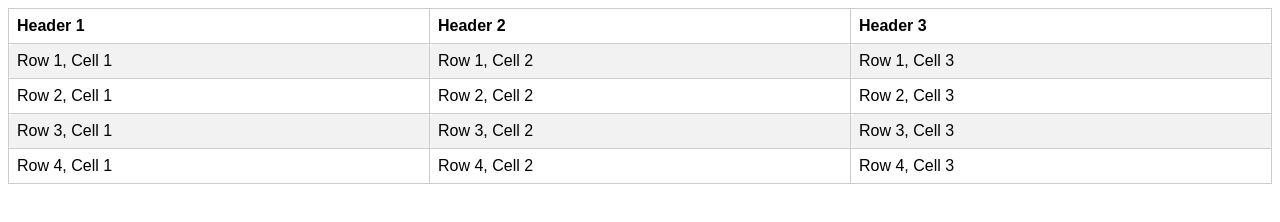
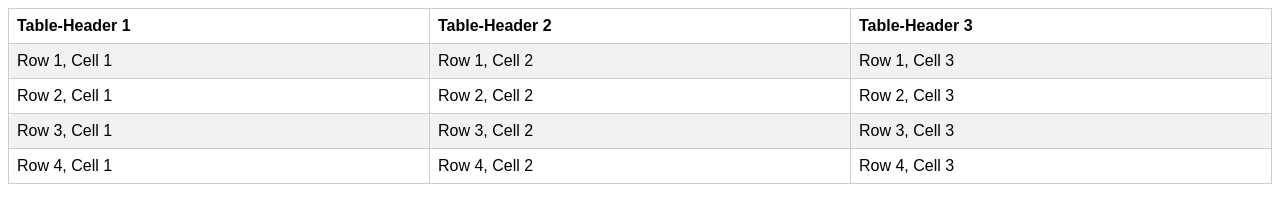
Before and after one commit to acciojob/css-tables-Ravisharma-1999, a website: page main.html in a window 1280 px wide. Drawn offline with Linux system fonts and the light colour scheme.

Commit message:
created a submission

```diff
--- a/main.html
+++ b/main.html
@@ -10,9 +10,9 @@
     <table class="styled-table">
         <thead>
             <tr>
-                <th>Header 1</th>
-                <th>Header 2</th>
-                <th>Header 3</th>
+                <th>Table-Header 1</th>
+                <th>Table-Header 2</th>
+                <th>Table-Header 3</th>
             </tr>
         </thead>
         <tbody>
```
